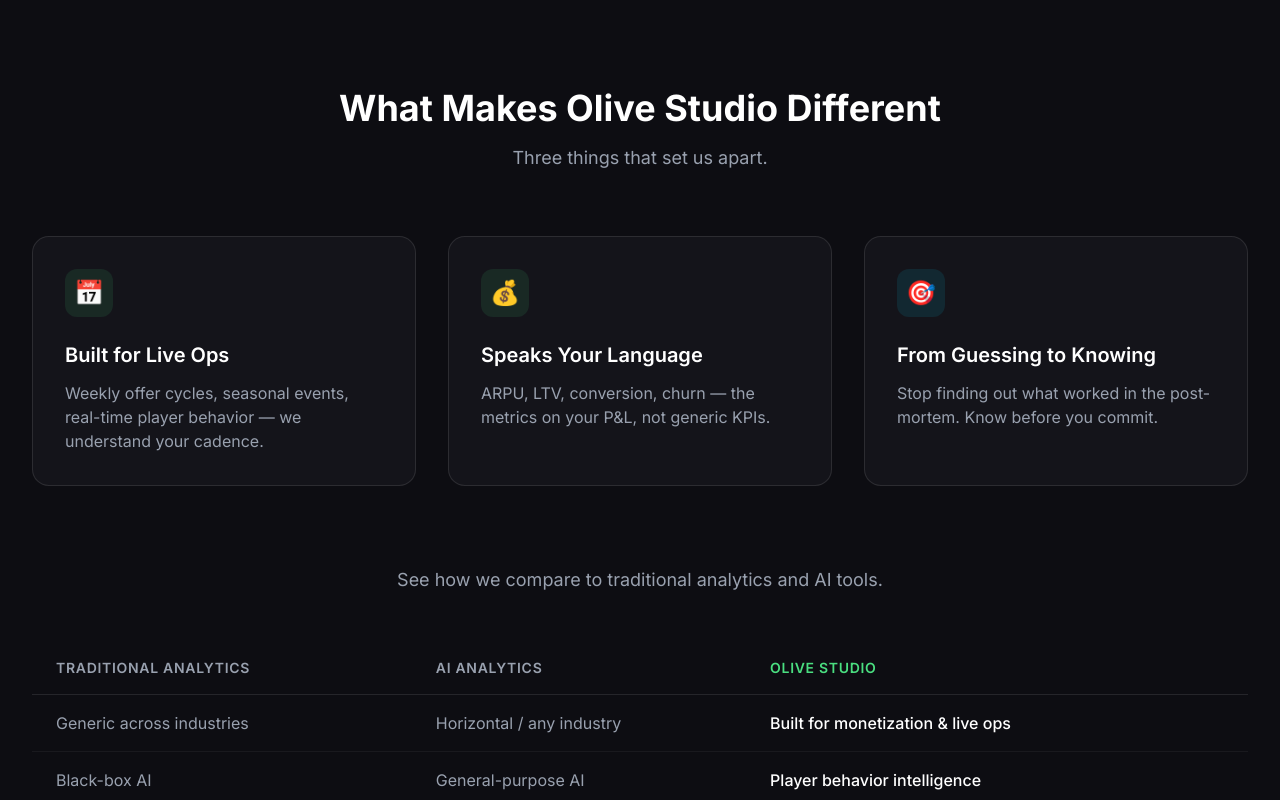
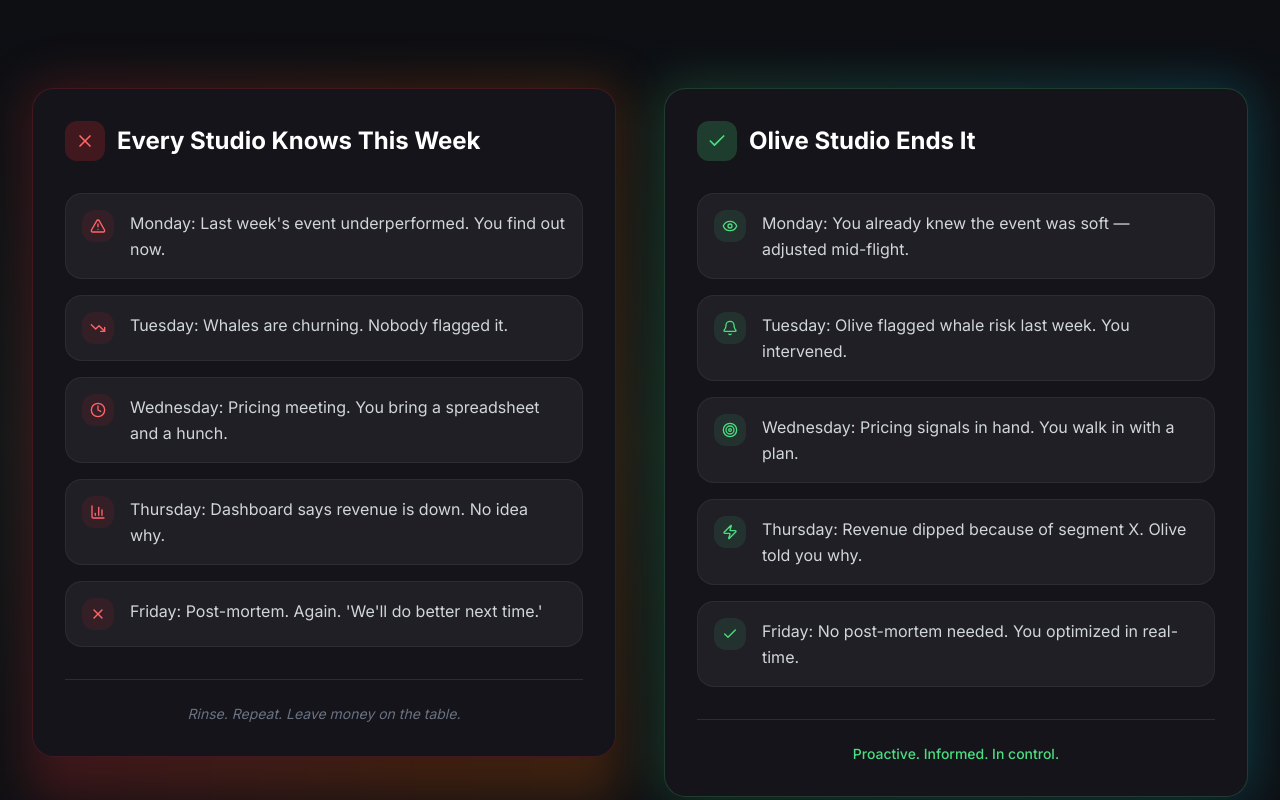
Before and after one commit to ashishsharma2877/Olive-Studio, a Next.js app: page /why in a window 1280 px wide. Shown: the part 560-1360 px from the top of the page. Built offline with nearby package versions, Linux system fonts and the light colour scheme.

Commit message:
Add Pain/Joy section to Why page

```diff
--- a/src/app/why/page.tsx
+++ b/src/app/why/page.tsx
@@ -2,7 +2,53 @@
 
 import Link from "next/link";
 import { motion } from "framer-motion";
-import { ArrowRight } from "lucide-react";
+import { ArrowRight, X, Check, AlertTriangle, TrendingDown, Clock, BarChart3, Zap, Target, Eye, Bell } from "lucide-react";
+
+const weekToday = [
+  {
+    icon: AlertTriangle,
+    pain: "Monday: Last week's event underperformed. You find out now.",
+  },
+  {
+    icon: TrendingDown,
+    pain: "Tuesday: Whales are churning. Nobody flagged it.",
+  },
+  {
+    icon: Clock,
+    pain: "Wednesday: Pricing meeting. You bring a spreadsheet and a hunch.",
+  },
+  {
+    icon: BarChart3,
+    pain: "Thursday: Dashboard says revenue is down. No idea why.",
+  },
+  {
+    icon: X,
+    pain: "Friday: Post-mortem. Again. 'We'll do better next time.'",
+  },
+];
+
+const weekWithOlive = [
+  {
+    icon: Eye,
+    joy: "Monday: You already knew the event was soft — adjusted mid-flight.",
+  },
+  {
+    icon: Bell,
+    joy: "Tuesday: Olive flagged whale risk last week. You intervened.",
+  },
+  {
+    icon: Target,
+    joy: "Wednesday: Pricing signals in hand. You walk in with a plan.",
+  },
+  {
+    icon: Zap,
+    joy: "Thursday: Revenue dipped because of segment X. Olive told you why.",
+  },
+  {
+    icon: Check,
+    joy: "Friday: No post-mortem needed. You optimized in real-time.",
+  },
+];
 
 const comparison = [
   {
@@ -60,8 +106,104 @@ export default function WhyPage() {
         </div>
       </section>
 
+      {/* Your Week: Pain vs Joy */}
+      <section className="py-20 md:py-32 bg-[#0d0d12] relative overflow-hidden">
+        <div className="absolute inset-0 bg-gradient-to-b from-transparent via-[#4ADE80]/5 to-transparent" />
+
+        <div className="relative z-10 max-w-7xl mx-auto px-4 sm:px-6 lg:px-8">
+
+          <div className="grid grid-cols-1 lg:grid-cols-2 gap-8 lg:gap-12">
+            {/* Your Week Today */}
+            <motion.div
+              initial={{ opacity: 0, x: -30 }}
+              whileInView={{ opacity: 1, x: 0 }}
+              viewport={{ once: true }}
+              transition={{ duration: 0.6 }}
+              className="relative"
+            >
+              <div className="absolute -inset-1 bg-gradient-to-r from-red-500/20 to-orange-500/20 rounded-2xl blur-xl" />
+              <div className="relative p-8 rounded-2xl bg-[#14141A] border border-red-500/20">
+                <div className="flex items-center gap-3 mb-8">
+                  <div className="w-10 h-10 rounded-lg bg-red-500/20 flex items-center justify-center">
+                    <X className="w-5 h-5 text-red-400" />
+                  </div>
+                  <h3 className="text-2xl font-bold text-white">Every Studio Knows This Week</h3>
+                </div>
+
+                <div className="space-y-4">
+                  {weekToday.map((item, index) => (
+                    <motion.div
+                      key={index}
+                      initial={{ opacity: 0, x: -20 }}
+                      whileInView={{ opacity: 1, x: 0 }}
+                      viewport={{ once: true }}
+                      transition={{ duration: 0.4, delay: index * 0.1 }}
+                      className="flex items-start gap-4 p-4 rounded-xl bg-white/5 border border-white/5 hover:border-red-500/30 transition-colors group"
+                    >
+                      <div className="w-8 h-8 rounded-lg bg-red-500/10 flex items-center justify-center flex-shrink-0 group-hover:bg-red-500/20 transition-colors">
+                        <item.icon className="w-4 h-4 text-red-400" />
+                      </div>
+                      <p className="text-gray-300 leading-relaxed">{item.pain}</p>
+                    </motion.div>
+                  ))}
+                </div>
+
+                <div className="mt-8 pt-6 border-t border-white/10">
+                  <p className="text-gray-500 text-sm italic text-center">
+                    Rinse. Repeat. Leave money on the table.
+                  </p>
+                </div>
+              </div>
+            </motion.div>
+
+            {/* Your Week with Olive */}
+            <motion.div
+              initial={{ opacity: 0, x: 30 }}
+              whileInView={{ opacity: 1, x: 0 }}
+              viewport={{ once: true }}
+              transition={{ duration: 0.6, delay: 0.2 }}
+              className="relative"
+            >
+              <div className="absolute -inset-1 bg-gradient-to-r from-[#4ADE80]/20 to-[#00D4FF]/20 rounded-2xl blur-xl" />
+              <div className="relative p-8 rounded-2xl bg-[#14141A] border border-[#4ADE80]/20">
+                <div className="flex items-center gap-3 mb-8">
+                  <div className="w-10 h-10 rounded-lg bg-[#4ADE80]/20 flex items-center justify-center">
+                    <Check className="w-5 h-5 text-[#4ADE80]" />
+                  </div>
+                  <h3 className="text-2xl font-bold text-white">Olive Studio Ends It</h3>
+                </div>
+
+                <div className="space-y-4">
+                  {weekWithOlive.map((item, index) => (
+                    <motion.div
+                      key={index}
+                      initial={{ opacity: 0, x: 20 }}
+                      whileInView={{ opacity: 1, x: 0 }}
+                      viewport={{ once: true }}
+                      transition={{ duration: 0.4, delay: index * 0.1 + 0.2 }}
+                      className="flex items-start gap-4 p-4 rounded-xl bg-white/5 border border-white/5 hover:border-[#4ADE80]/30 transition-colors group"
+                    >
+                      <div className="w-8 h-8 rounded-lg bg-[#4ADE80]/10 flex items-center justify-center flex-shrink-0 group-hover:bg-[#4ADE80]/20 transition-colors">
+                        <item.icon className="w-4 h-4 text-[#4ADE80]" />
+                      </div>
+                      <p className="text-gray-300 leading-relaxed">{item.joy}</p>
+                    </motion.div>
+                  ))}
+                </div>
+
+                <div className="mt-8 pt-6 border-t border-white/10">
+                  <p className="text-[#4ADE80] text-sm font-medium text-center">
+                    Proactive. Informed. In control.
+                  </p>
+                </div>
+              </div>
+            </motion.div>
+          </div>
+        </div>
+      </section>
+
       {/* What Makes Olive Studio Different - Combined Section */}
-      <section className="py-20 md:py-32 bg-[#0d0d12]">
+      <section className="py-20 md:py-32 relative">
         <div className="max-w-7xl mx-auto px-4 sm:px-6 lg:px-8">
           {/* Main Headline */}
           <motion.div
@@ -191,6 +333,22 @@ export default function WhyPage() {
               </tbody>
             </table>
           </motion.div>
+
+          {/* Tagline after table */}
+          <motion.div
+            initial={{ opacity: 0, y: 20 }}
+            whileInView={{ opacity: 1, y: 0 }}
+            viewport={{ once: true }}
+            transition={{ duration: 0.6, delay: 0.4 }}
+            className="mt-16 text-center"
+          >
+            <p className="text-xl text-gray-400">
+              From a <span className="text-white font-medium">5-person indie</span> to a <span className="text-white font-medium">5000-person HD title</span> —
+            </p>
+            <p className="text-xl text-white font-medium mt-2">
+              the pain is the same. The fix is Olive Studio.
+            </p>
+          </motion.div>
         </div>
       </section>
 
```
